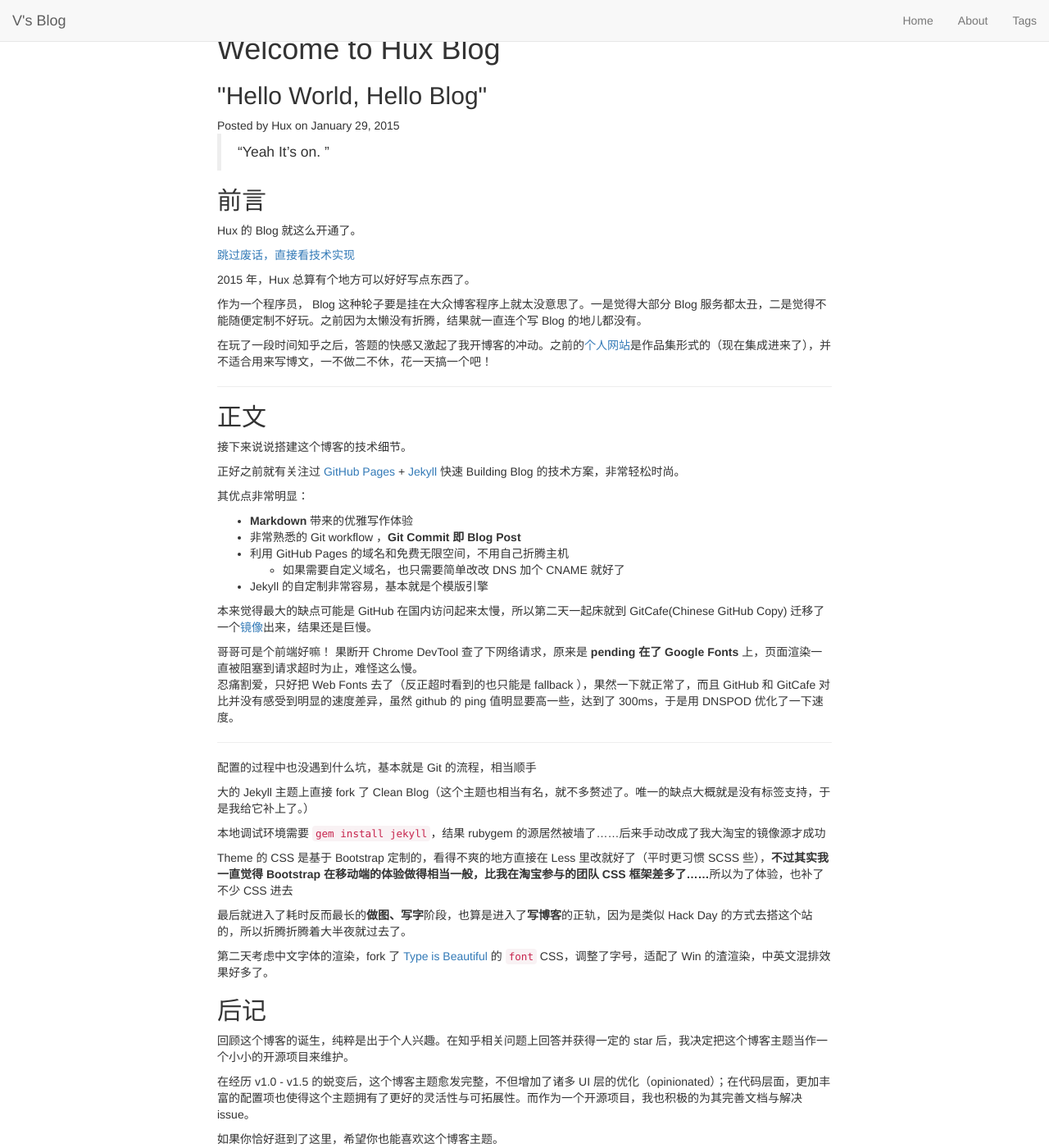
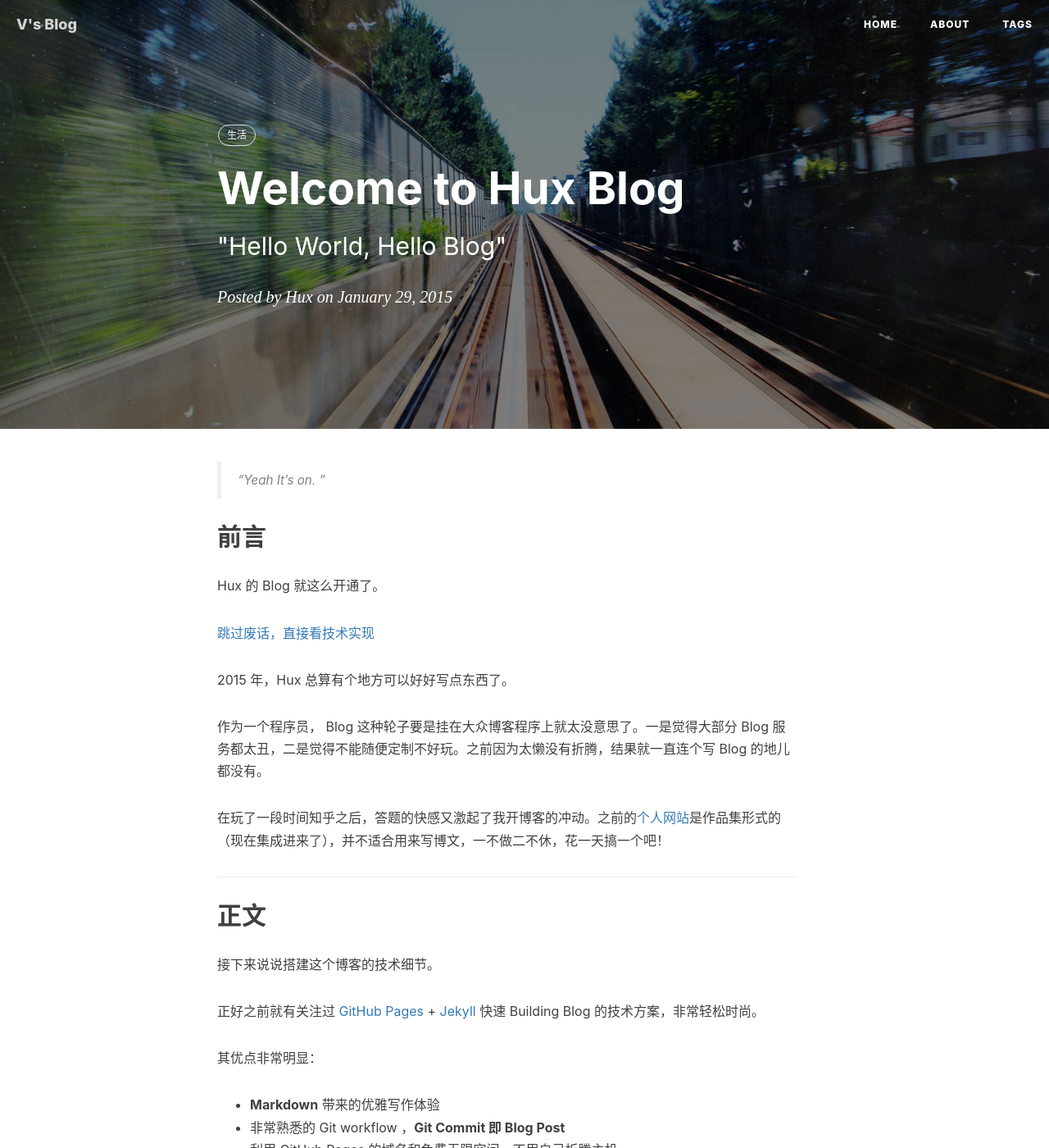
Before and after one commit to volnet/blog, a Jekyll site: the page built from _posts/2014-01-29-hello-2015.markdown, in a window 1280 px wide and 1400 px high. Shown: the whole window at 82% size. Built offline with Jekyll 4.4.1, drawn with Linux system fonts in a browser that asks for light colours; nearby versions of some CDN libraries; library files that are not in the unit come from our copies; comment, search, counter and statistics services are not loaded.

```diff
--- a/_config.yml
+++ b/_config.yml
@@ -6,7 +6,7 @@ email: volnet@tom.com
 description: "volnet.github.io"
 keyword: "coder,volnet,blog"
 url: "http://volnet.github.io"              # your host, for absolute URL
-baseurl: "volnet"         # for example, '/blog' if your blog hosted on 'host/blog'
+baseurl: "/volnet"         # for example, '/blog' if your blog hosted on 'host/blog'
 
 
 
```
